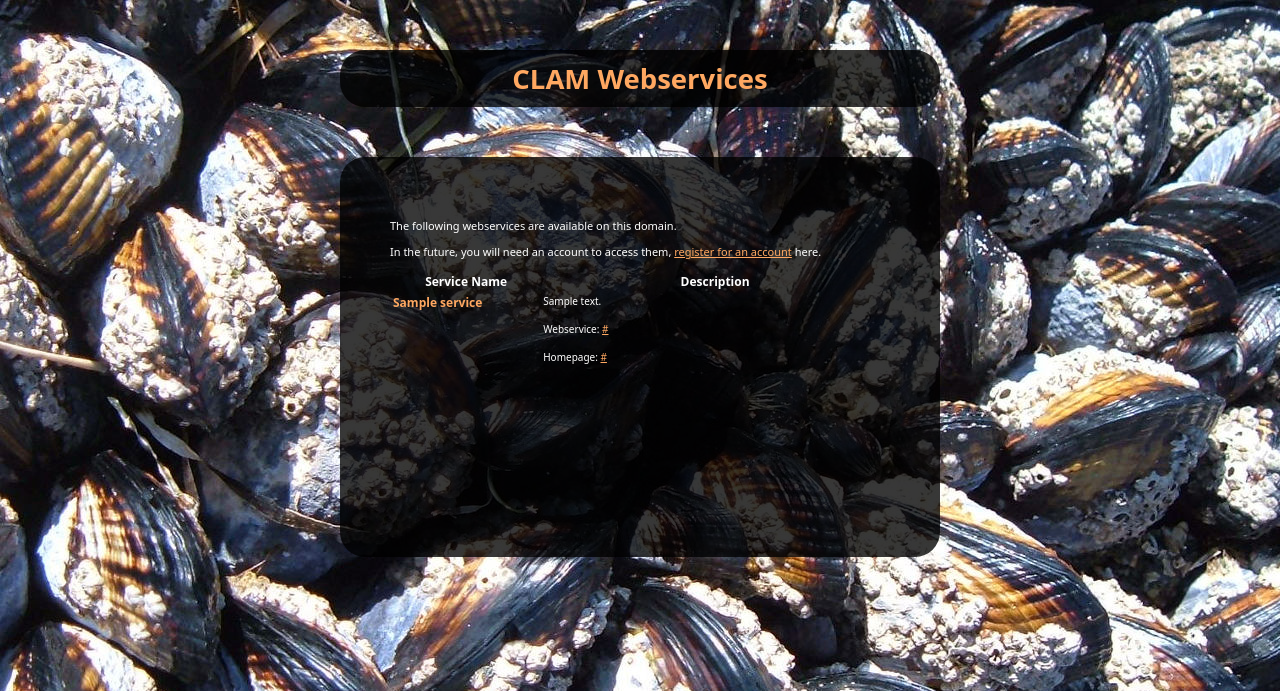
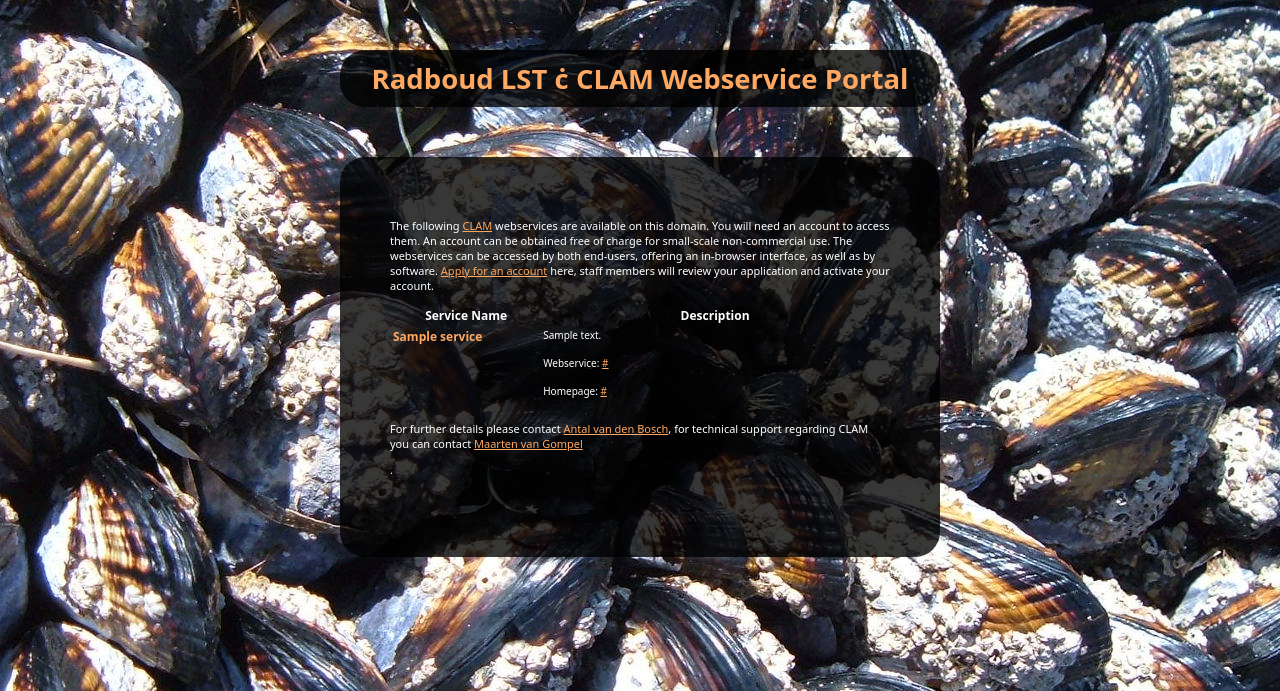
Before and after one commit to proycon/clamopener, a Django app: template templates/index.html in a window 1280 px wide. Shown: the top 691 px of the page. Run offline with Django 3.2, Linux system fonts and the light colour scheme; the template is opened without the code that fills it: most values are stand-ins (such as "Sample title", 1, 10 or a date in 2020).

Commit message:
Updated text specifically for Radboud University

```diff
--- a/templates/index.html
+++ b/templates/index.html
@@ -1,17 +1,16 @@
 <html>
   <head>
         <meta http-equiv="content-type" content="application/xhtml+xml; charset=utf-8"/>
-        <title>Webservice Registration</title>
+        <title>Radboud LST &cdot; CLAM Webservice Portal</title>
         <link rel="StyleSheet" href="/style/clamopener.css" type="text/css" />
   </head>
   <body>
       <div id="container">
           <div id="header">
-              <h1>CLAM Webservices</h1>
+              <h1>Radboud LST &cdot; CLAM Webservice Portal</h1>
           </div>
           <div id="main">
-              <p>The following webservices are available on this domain.</p>
-              <p>In the future, you will need an account to access them, <a href="register/">register for an account</a> here.</p>
+              <p>The following <a href="http://proycon.github.com/clam">CLAM</a> webservices are available on this domain. You will need an account to access them. An account can be obtained free of charge for small-scale non-commercial use. The webservices can be accessed by both end-users, offering an in-browser interface, as well as by software. <a href="register/">Apply for an account</a> here, staff members will review your application and activate your account.</p>
               <table id="index">
                 <tr>
                     <th class="colname">Service Name</th>
@@ -31,6 +30,7 @@
                 </tr>
               {% endfor %}
               </table>
+              <p>For further details please contact <a href="mailto:a.vandebosch@let.ru.nl">Antal van den Bosch</a>, for technical support regarding CLAM you can contact <a href="mailto:proycon@anaproy.nl">Maarten van Gompel</a></p>.
           </div>
       </div>
   </body>
--- a/templates/submitted.html
+++ b/templates/submitted.html
@@ -10,7 +10,7 @@
               <h1>Webservice Registration Form</h1>
           </div>
           <div id="main">
-              <p>Thank you for your registration. Your application will be reviewed shortly by an administrator, after which your account will be activated. You will receive a mail to inform you when your account is available.</p>
+              <p>Thank you for your registration. Your application will be reviewed shortly, after which your account will be activated. You will receive a mail to inform you when your account is available.</p>
           </div>
         </div>
   </body>
```
